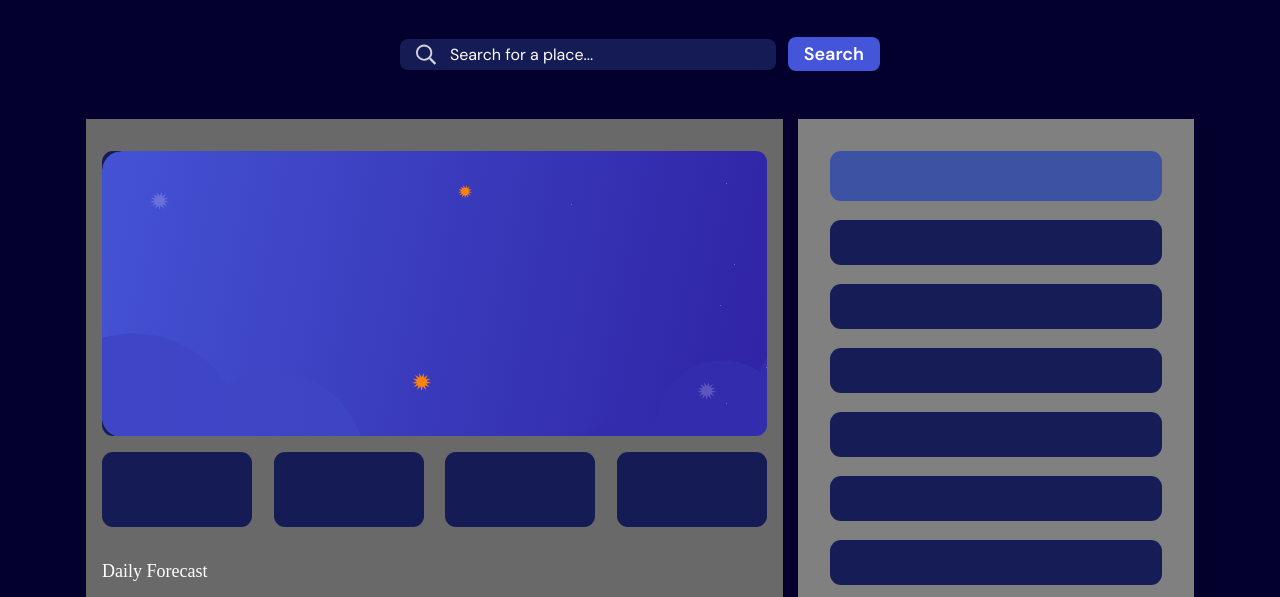
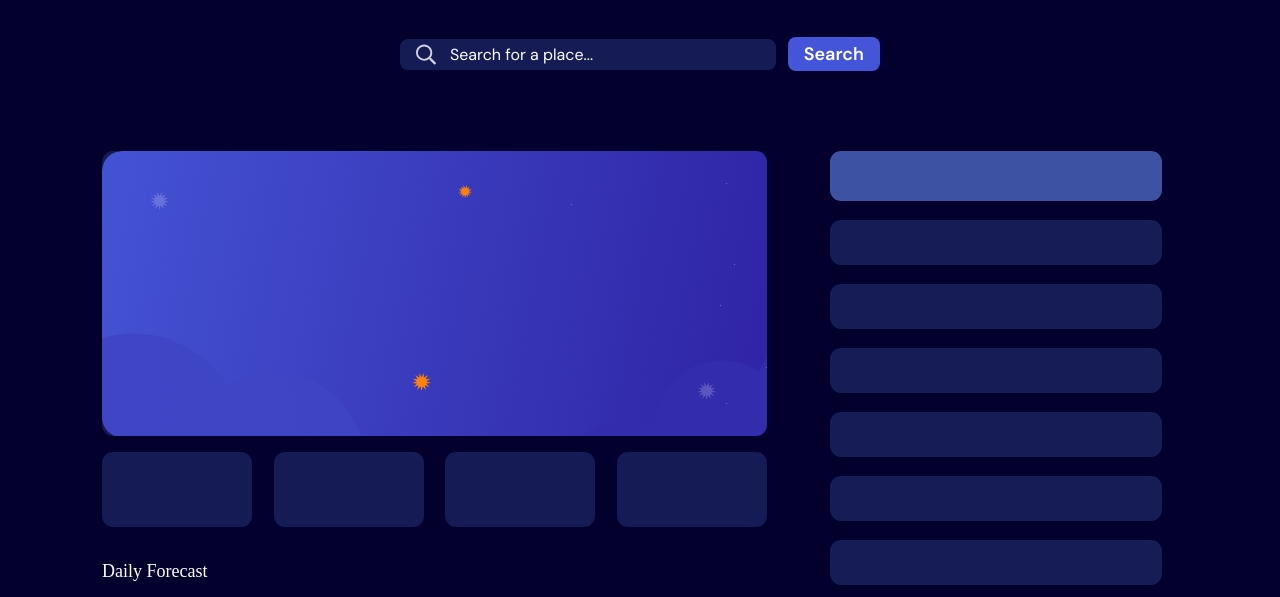
Before and after one commit to Ibraaahyyym/weather-app-FM30-Hackathon, a plain HTML site: page index.html in a window 1280 px wide. Shown: the part 191-788 px from the top of the page. Drawn offline with Linux system fonts and the light colour scheme.

Commit message:
remove left and right panel background color

```diff
--- a/index.html
+++ b/index.html
@@ -160,7 +160,7 @@
         /*display: flex;*/
         padding: 32px 16px;
         width: 60%;
-        background-color: #696969;
+        /*background-color: #696969;*/
         /*background-color: beige;*/
         /*border-radius: 16px;*/
       }
@@ -215,7 +215,7 @@
         padding-top: 32px;
         padding-bottom: 16px;
         width: 30%;
-        background-color: gray;
+        /*background-color: gray;*/
 
       }
 
```
